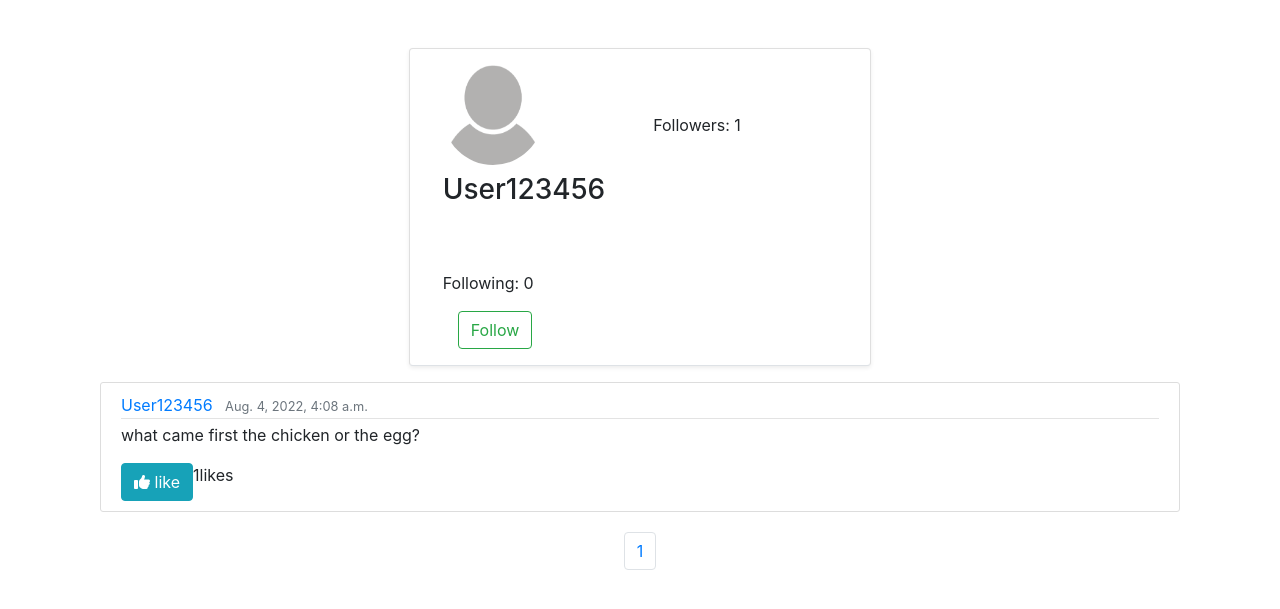
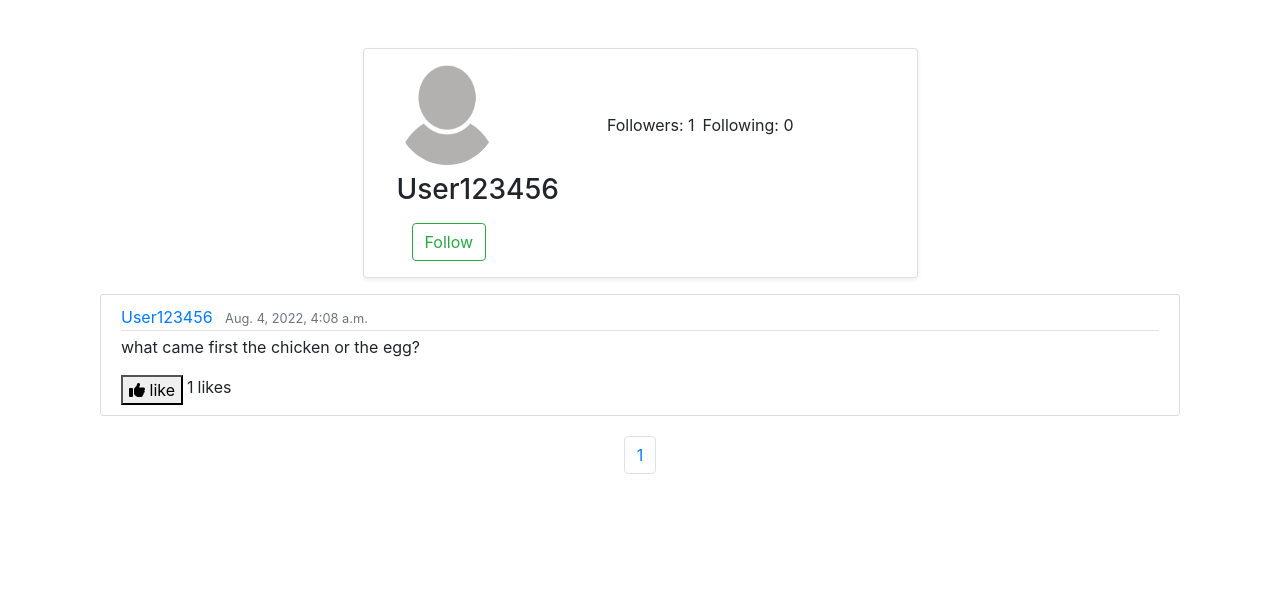
Before and after one commit to wafas-repo/Network, a Django app: a page that uses network/templates/network/profile.html in a window 1280 px wide. Shown: the part 56-665 px from the top of the page. Run offline with Django 3.2, Linux system fonts and the light colour scheme; data comes from the database, SQL or seed files in the repository; both versions use the stored data as it was after the commit; parts of the project's set-up code (start-up, migrations or seed data) failed here and were passed over; some libraries are stand-ins or nearby versions.

Commit message:
submission 2 for project network

```diff
--- a/network/templates/network/profile.html
+++ b/network/templates/network/profile.html
@@ -5,7 +5,7 @@
 <div class="container">
 
     <div class="row justify-content-center mt-5">
-        <div class="card shadow-sm col-md-5 col-sm-5 border-bottom px-5 pt-3 mb-3">
+        <div class="card shadow-sm col-md-6 col-sm-6 border-bottom px-5 pt-3 mb-3">
             <div class="row">
                 <div>
                     <img src="{{ profile.picture.url }}" class="rounded-circle" width="100" height="100" />
@@ -65,8 +65,8 @@
                     <div class="like-count-{{ post.id }} ml-1 mr-1">{{ post.total_likes }}</div>
                     <p>likes</p>
                     {% else %}
-                        <a href="{% url 'login' %}"><button class="btn btn-info like-btn-{{ post.id }}"><i class="fa fa-solid fa-thumbs-up"></i> like</button></a>
-                        <div class="like-count-{{ post.id }}">{{ post.total_likes }}</div> likes
+                        <a href="{% url 'login' %}"><button class="like-btn-{{ post.id }}"><i class="fa fa-solid fa-thumbs-up"></i> like</button></a>
+                        <div class="like-count-{{ post.id }} ml-1 mr-1">{{ post.total_likes }}</div> likes
                     {% endif %}
                 </div>
             </div>
--- a/network/views.py
+++ b/network/views.py
@@ -16,7 +16,7 @@ from .models import User, Post, UserProfile
 def index(request):
     posts = Post.objects.all().order_by('-dt_posted');
     # set up pagination
-    p = Paginator(posts, 5)
+    p = Paginator(posts, 10)
     page = request.GET.get('page')
     post_list = p.get_page(page)
     nums = 'a' * post_list.paginator.num_pages
@@ -72,7 +72,7 @@ def profile(request, username):
     posts = Post.objects.filter(username=user).order_by('-dt_posted')
     followers = profile.followers.all()
     following = profile.following.all()
-    p = Paginator(posts, 5)
+    p = Paginator(posts, 10)
     page = request.GET.get('page')
     post_list = p.get_page(page)
     nums = 'a' * post_list.paginator.num_pages
@@ -173,7 +173,7 @@ def following(request, username):
     profile = UserProfile.objects.get(user=uid)
     following = profile.following.all()
     posts = Post.objects.filter(username__in=following).order_by('-dt_posted')
-    p = Paginator(posts, 5)
+    p = Paginator(posts, 10)
     page = request.GET.get('page')
     post_list = p.get_page(page)
     nums = 'a' * post_list.paginator.num_pages
```
Also changed, not shown: db.sqlite3.
